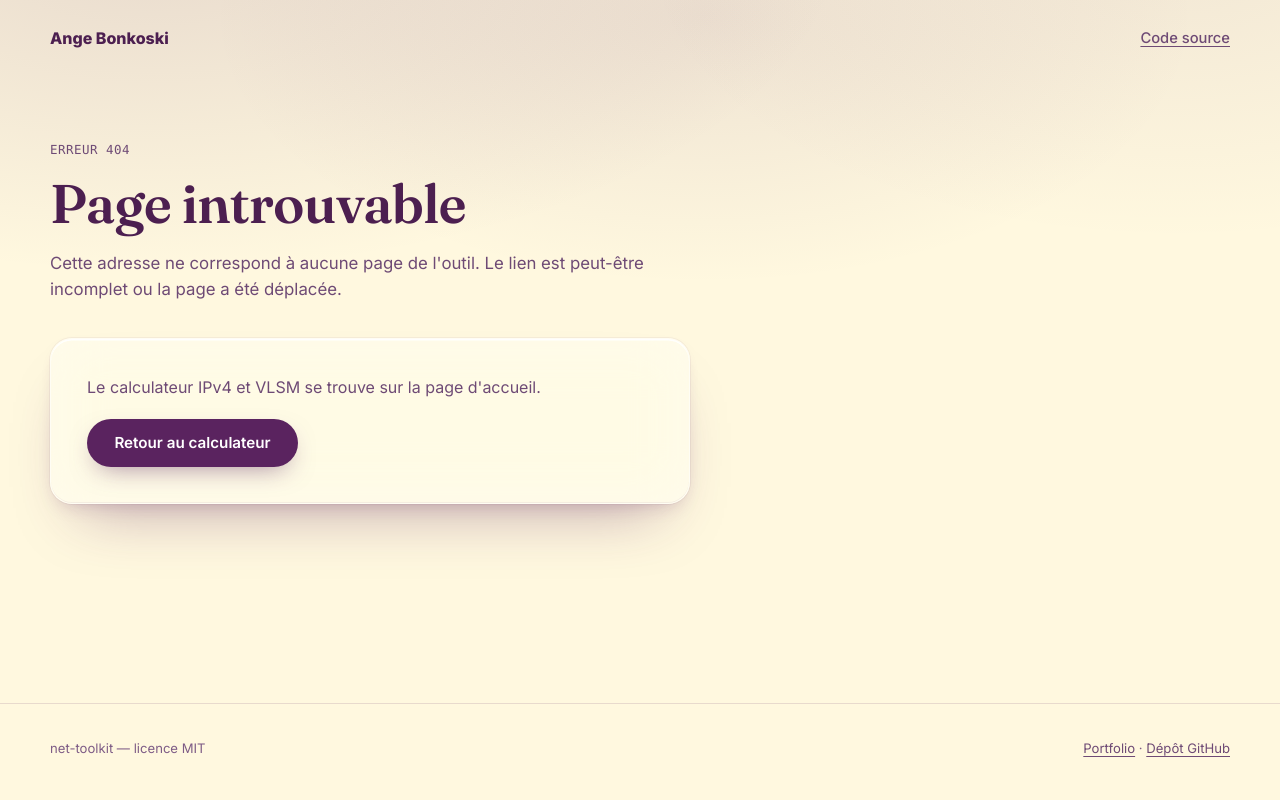
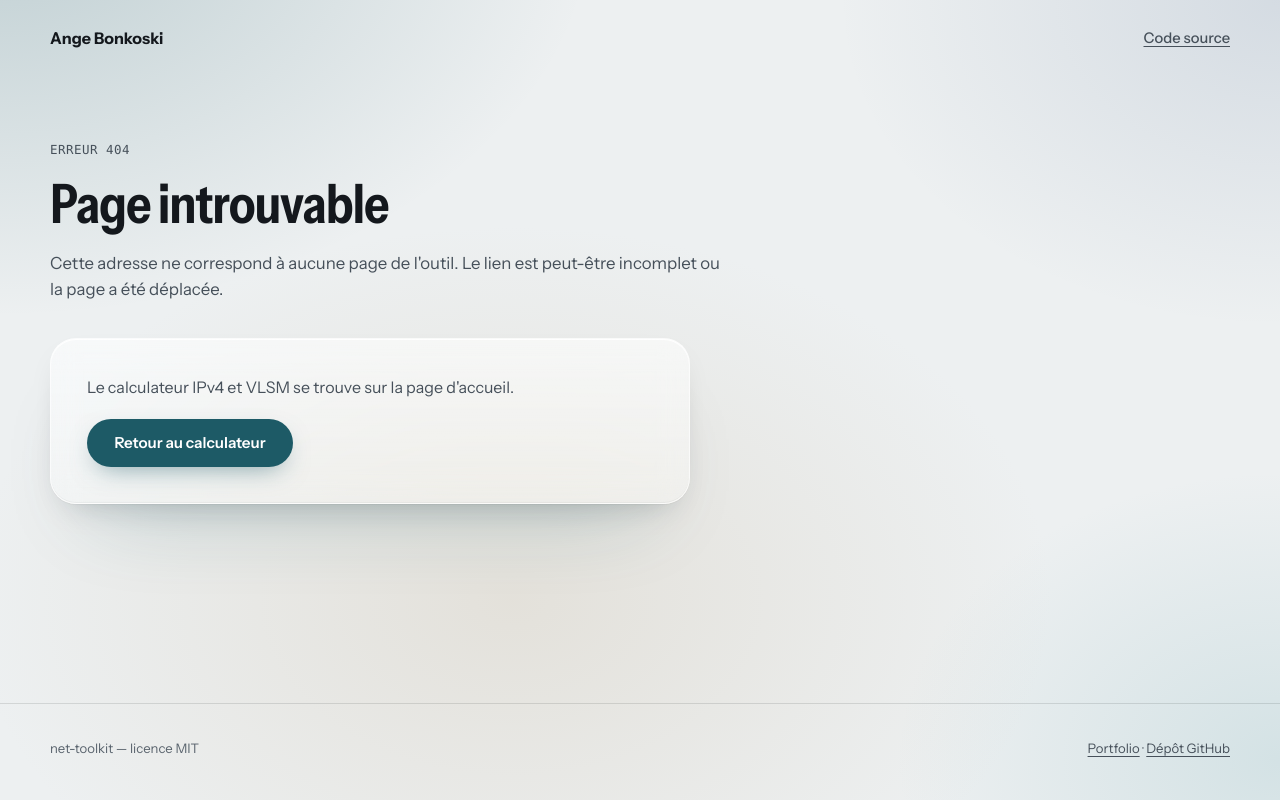
Before and after one commit to angele-os/net-toolkit, a website: page 404.html in a window 1280 px wide. Drawn offline with Linux system fonts and the light colour scheme.

Commit message:
style: identité du nouveau portfolio (brume, bleu pétrole, Instrument Sans, verre)

```diff
--- a/404.html
+++ b/404.html
@@ -7,14 +7,14 @@
   <meta name="referrer" content="strict-origin-when-cross-origin">
   <meta name="viewport" content="width=device-width, initial-scale=1">
   <meta name="color-scheme" content="light">
-  <meta name="theme-color" content="#FFF8DF">
+  <meta name="theme-color" content="#EDF0F1">
   <!-- Une page d'erreur ne doit pas apparaître dans les moteurs de recherche -->
   <meta name="robots" content="noindex">
   <title>Page introuvable — net-toolkit</title>
   <!-- Chemins ABSOLUS (/css/…) : cette page est affichée pour n'importe quelle adresse inconnue,
        par ex. /a/b/c ; un chemin relatif chercherait alors /a/b/css/style.css. -->
   <link rel="icon" type="image/svg+xml" href="/favicon.svg">
-  <link rel="preload" href="/fonts/inter-latin-wght-normal.woff2" as="font" type="font/woff2" crossorigin>
+  <link rel="preload" href="/fonts/instrument-sans-latin-standard-normal.woff2" as="font" type="font/woff2" crossorigin>
   <link rel="stylesheet" href="/css/style.css">
 </head>
 <body>
--- a/css/style.css
+++ b/css/style.css
@@ -1,55 +1,50 @@
 /* net-toolkit — styles
-   Identité visuelle reprise du portfolio (ange-bonkoski.fr), version sobre.
+   Identité visuelle reprise du portfolio (ange-bonkoski.fr) : « ardoise et brume », fond gris brume,
+   encre presque noire, un seul accent bleu pétrole, panneaux en verre.
    Organisation : polices → variables → base → mise en page → composants → responsive → accessibilité. */
 
-/* ========== 1. Polices auto-hébergées (licence SIL OFL 1.1, voir fonts/README.md) ========== */
+/* ========== 1. Polices auto-hébergées (Instrument Sans, licence SIL OFL 1.1, voir fonts/README.md) ========== */
 @font-face {
-  font-family: 'Inter';
-  src: url('../fonts/inter-latin-wght-normal.woff2') format('woff2');
-  font-weight: 100 900;   /* police variable : toutes les graisses dans un seul fichier */
+  font-family: 'Instrument Sans';
+  src: url('../fonts/instrument-sans-latin-standard-normal.woff2') format('woff2');
+  font-weight: 400 700;      /* police variable : graisses 400 à 700 dans un seul fichier */
+  font-stretch: 75% 100%;    /* et largeurs 75 % à 100 % : les titres sont légèrement condensés */
   font-style: normal;
-  font-display: swap;     /* affiche le texte tout de suite avec une police de secours */
-}
-
-@font-face {
-  font-family: 'Fraunces';
-  src: url('../fonts/fraunces-latin-opsz-normal.woff2') format('woff2');
-  font-weight: 100 900;
-  font-style: normal;
-  font-display: swap;
+  font-display: swap;        /* affiche le texte tout de suite avec une police de secours */
 }
 
 /* ========== 2. Variables : toutes les couleurs et mesures de l'identité visuelle ========== */
 :root {
-  --white: #fffdf6;
-  --bg: #FFF8DF;
-  --bg-deep: #F7EBBE;
+  /* Couleurs du portfolio (contrastes mesurés sur le fond --bg) */
+  --white: #fff;
+  --bg: #EDF0F1;            /* brume */
+  --bg-deep: #E4E9EB;
 
-  --accent: #5A235F;
-  --accent-deep: #3E1841;
-  --accent-soft: rgba(90, 35, 95, .14);
-  --accent-glow: rgba(90, 35, 95, .28);
+  --accent: #1D5A66;        /* bleu pétrole : 6,8:1 (blanc sur pétrole : 7,8:1) */
+  --accent-deep: #143F48;
+  --accent-soft: rgba(29, 90, 102, .10);
+  --accent-glow: rgba(29, 90, 102, .28);
 
-  --text: #4C1F50;
-  --text-dim: #6E4A75;
-  --text-faint: #7E5C86;
+  --text: #14181D;          /* encre : 15,6:1 */
+  --text-dim: #46505A;      /* texte secondaire : 7,2:1 */
+  --text-faint: #59636D;    /* texte discret : 5,3:1 */
 
-  --line: rgba(90, 35, 95, .14);
-  --line-soft: rgba(90, 35, 95, .09);
-  --line-strong: rgba(90, 35, 95, .28);
+  --line: rgba(20, 24, 29, .12);
+  --line-soft: rgba(20, 24, 29, .08);
+  --line-strong: rgba(20, 24, 29, .2);
 
-  /* Rouge des erreurs (même que le badge « Nouveautés » du portfolio) */
-  --error: #c81e1e;
-  --error-bg: rgba(220, 38, 38, .08);
-  --error-line: rgba(220, 38, 38, .3);
+  /* Rouge des erreurs : couleur d'alerte, volontairement distincte de l'accent */
+  --error: #B42318;
+  --error-bg: rgba(180, 35, 24, .07);
+  --error-line: rgba(180, 35, 24, .3);
 
-  --r-lg: 32px;
-  --r-md: 22px;
-  --r-sm: 14px;
+  --r-lg: 26px;
+  --r-md: 18px;
+  --r-sm: 12px;
   --ease: cubic-bezier(.16, 1, .3, 1);
 
-  --sans: 'Inter', -apple-system, BlinkMacSystemFont, 'Helvetica Neue', Arial, sans-serif;
-  --display: 'Fraunces', 'Iowan Old Style', Georgia, serif;
+  --sans: 'Instrument Sans', ui-sans-serif, system-ui, -apple-system, 'Segoe UI', Roboto, 'Helvetica Neue', Arial, sans-serif;
+  --display: var(--sans);   /* titres : même police, plus condensée (font-stretch) */
   --mono: ui-monospace, 'SF Mono', 'Cascadia Code', 'Menlo', 'Consolas', monospace;
 
   /* Marge latérale de la page */
@@ -76,13 +71,15 @@ body {
   font-family: var(--sans);
   line-height: 1.55;
   color: var(--text);
-  /* Fond crème + taches violettes très diffuses en haut de page (sans animation) */
+  /* Fond brume + halos très flous (pétrole, bleu, sable), comme le portfolio, sans animation */
   background-color: var(--bg);
   background-image:
-    radial-gradient(ellipse 70rem 34rem at 12% -8%, rgba(90, 35, 95, .14), transparent 62%),
-    radial-gradient(ellipse 56rem 30rem at 92% -6%, rgba(90, 35, 95, .08), transparent 60%),
-    radial-gradient(ellipse 44rem 24rem at 55% 2%, rgba(90, 35, 95, .1), transparent 70%);
+    radial-gradient(ellipse 60rem 40rem at 0% -10%, rgba(29, 90, 102, .22), transparent 62%),
+    radial-gradient(ellipse 46rem 34rem at 100% 0%, rgba(84, 112, 150, .16), transparent 60%),
+    radial-gradient(ellipse 52rem 36rem at 40% 75%, rgba(205, 190, 166, .30), transparent 65%),
+    radial-gradient(ellipse 40rem 30rem at 100% 95%, rgba(110, 170, 180, .20), transparent 60%);
   background-repeat: no-repeat;
+  background-attachment: fixed;
   -webkit-font-smoothing: antialiased;
 }
 
@@ -91,9 +88,10 @@ h2,
 h3 {
   margin: 0;
   font-family: var(--display);
-  font-weight: 600;
-  letter-spacing: -0.01em;
-  line-height: 1.2;
+  font-weight: 650;
+  font-stretch: 82%;
+  letter-spacing: -0.02em;
+  line-height: 1.15;
   color: var(--text);
 }
 
@@ -219,17 +217,17 @@ a:hover {
 .panel {
   margin-bottom: 4rem;
   padding: clamp(1.1rem, 3.5vw, 2.25rem);
-  background: rgba(255, 253, 246, .58);
-  border: 1px solid rgba(255, 253, 246, .85);
-  border-radius: var(--r-md);
-  -webkit-backdrop-filter: blur(28px) saturate(170%);
-  backdrop-filter: blur(28px) saturate(170%);
+  background: linear-gradient(180deg, rgba(255, 255, 255, .58), rgba(255, 255, 255, .34));
+  border: 1px solid rgba(255, 255, 255, .6);
+  border-radius: var(--r-lg);
+  -webkit-backdrop-filter: blur(14px) saturate(170%);
+  backdrop-filter: blur(14px) saturate(170%);
   box-shadow:
-    inset 0 1.5px 0 rgba(255, 255, 255, .95),
-    inset 0 -1px 0 rgba(90, 35, 95, .06),
-    0 0 0 1px rgba(90, 35, 95, .05),
-    0 8px 20px -10px var(--accent-glow),
-    0 34px 64px -30px rgba(90, 35, 95, .4);
+    inset 0 1px 0 rgba(255, 255, 255, .95),
+    inset 0 -1px 0 rgba(20, 24, 29, .04),
+    0 1px 1px rgba(20, 24, 29, .04),
+    0 14px 34px -18px rgba(20, 24, 29, .26),
+    0 44px 90px -48px rgba(29, 90, 102, .32);
 }
 
 /* Page 404 : panneau court avec un bouton de retour */
@@ -299,7 +297,7 @@ a:hover {
   padding: .5rem 1rem;
   border: 1px solid var(--line);
   border-radius: 999px;
-  background: rgba(90, 35, 95, .055);
+  background: rgba(20, 24, 29, .055);
   font: inherit;
   font-size: .86rem;
   font-weight: 500;
@@ -309,7 +307,7 @@ a:hover {
 }
 
 .pill:hover {
-  background: rgba(90, 35, 95, .09);
+  background: rgba(20, 24, 29, .09);
   border-color: var(--line-strong);
 }
 
@@ -320,7 +318,7 @@ a:hover {
   margin-bottom: 1.75rem;
   padding: .3rem;
   border-radius: 999px;
-  background: rgba(90, 35, 95, .055);
+  background: rgba(20, 24, 29, .055);
   border: 1px solid var(--line);
 }
 
@@ -343,13 +341,13 @@ a:hover {
 
 .tab:hover {
   color: var(--text);
-  background: rgba(90, 35, 95, .06);
+  background: rgba(20, 24, 29, .06);
 }
 
 .tab[aria-selected='true'] {
   background: var(--accent);
   color: #fff;
-  box-shadow: 0 6px 16px -8px rgba(90, 35, 95, .55);
+  box-shadow: 0 6px 16px -8px rgba(29, 90, 102, .55);
 }
 
 .tabpanel {
@@ -390,7 +388,7 @@ legend {
   background: var(--white);
   border: 1px solid var(--line);
   border-radius: var(--r-sm);
-  box-shadow: inset 0 1px 2px rgba(90, 35, 95, .05);
+  box-shadow: inset 0 1px 2px rgba(20, 24, 29, .05);
   transition: border-color .25s var(--ease);
 }
 
@@ -444,7 +442,7 @@ legend {
 .btn--primary {
   background: var(--accent);
   color: #fff;
-  box-shadow: 0 10px 26px -10px rgba(90, 35, 95, .55);
+  box-shadow: 0 10px 26px -10px rgba(29, 90, 102, .55);
 }
 
 .btn--primary:hover {
@@ -456,13 +454,13 @@ legend {
 }
 
 .btn--secondary {
-  background: rgba(90, 35, 95, .05);
+  background: rgba(20, 24, 29, .05);
   border-color: var(--line);
   color: var(--text);
 }
 
 .btn--secondary:hover {
-  background: rgba(90, 35, 95, .08);
+  background: rgba(20, 24, 29, .08);
 }
 
 .btn--sm {
@@ -479,14 +477,14 @@ legend {
   padding: 0;
   border: 1px solid var(--line);
   border-radius: 999px;
-  background: rgba(90, 35, 95, .05);
+  background: rgba(20, 24, 29, .05);
   color: var(--text-dim);
   cursor: pointer;
   transition: background-color .3s var(--ease), color .3s var(--ease);
 }
 
 .btn-icon:hover {
-  background: rgba(90, 35, 95, .08);
+  background: rgba(20, 24, 29, .08);
   color: var(--accent-deep);
 }
 
@@ -550,7 +548,7 @@ legend {
     'hotes suppr';
   gap: .75rem;
   padding: .9rem;
-  background: rgba(255, 253, 246, .7);
+  background: rgba(255, 255, 255, .7);
   border: 1px solid var(--line-soft);
   border-radius: var(--r-sm);
 }
@@ -577,7 +575,7 @@ legend {
   justify-items: start;
   gap: 1rem;
   padding: 1.25rem;
-  background: rgba(255, 253, 246, .7);
+  background: rgba(255, 255, 255, .7);
   border: 1px dashed var(--line-strong);
   border-radius: var(--r-sm);
 }
@@ -603,6 +601,7 @@ legend {
   padding: 0;
   margin-bottom: .4rem;
   font-family: var(--display);
+  font-stretch: 82%;
   font-size: 1.1rem;
 }
 
@@ -646,13 +645,14 @@ legend {
   display: grid;
   gap: .75rem;
   padding: .9rem;
-  background: rgba(255, 253, 246, .7);
+  background: rgba(255, 255, 255, .7);
   border: 1px solid var(--line-soft);
   border-radius: var(--r-sm);
 }
 
 .vlan__titre {
   font-family: var(--display);
+  font-stretch: 82%;
   font-size: 1.05rem;
   font-weight: 600;
   color: var(--text);
@@ -796,8 +796,8 @@ legend {
   background: var(--white);
   border-radius: var(--r-md);
   box-shadow:
-    0 20px 45px -32px rgba(90, 35, 95, .3),
-    0 2px 8px -3px rgba(90, 35, 95, .06);
+    0 20px 45px -32px rgba(29, 90, 102, .3),
+    0 2px 8px -3px rgba(20, 24, 29, .06);
 }
 
 .card h3 {
@@ -819,8 +819,8 @@ legend {
   background: var(--line-soft);
   border-radius: var(--r-md);
   box-shadow:
-    0 20px 45px -32px rgba(90, 35, 95, .3),
-    0 2px 8px -3px rgba(90, 35, 95, .06);
+    0 20px 45px -32px rgba(29, 90, 102, .3),
+    0 2px 8px -3px rgba(20, 24, 29, .06);
 }
 
 .stat {
@@ -835,6 +835,7 @@ legend {
 .stat__value {
   margin: 0;
   font-family: var(--display);
+  font-stretch: 82%;
   font-weight: 600;
   font-size: clamp(1.2rem, 4.2vw, 1.75rem);
   line-height: 1.15;
@@ -965,9 +966,9 @@ legend {
 /* Les sous-réseaux se succèdent dans 4 teintes de violet ; « fill » colore un rectangle SVG,
    « background » colore la pastille de la légende (même classe pour les deux). */
 .seg-0 { fill: var(--accent-deep); background: var(--accent-deep); }
-.seg-1 { fill: #7a3f80; background: #7a3f80; }
-.seg-2 { fill: #a46ba9; background: #a46ba9; }
-.seg-3 { fill: #c9a3cc; background: #c9a3cc; }
+.seg-1 { fill: #3E7F8C; background: #3E7F8C; }
+.seg-2 { fill: #74A9B3; background: #74A9B3; }
+.seg-3 { fill: #B5D3D8; background: #B5D3D8; }
 
 /* Un trait clair sépare deux sous-réseaux voisins */
 .segment {
@@ -1041,7 +1042,7 @@ legend {
   font-family: var(--mono);
   font-size: .85rem;
   color: var(--accent-deep);
-  background: rgba(90, 35, 95, .055);
+  background: rgba(20, 24, 29, .055);
   border: 1px solid var(--line);
   border-radius: 999px;
 }
@@ -1091,6 +1092,7 @@ legend {
     padding: .5rem 0;
     border: 0;
     font-family: var(--display);
+  font-stretch: 82%;
     font-size: 1.1rem;
     font-weight: 600;
   }
```
Also changed, not shown: index.html (+2 -2 lines), README.md, docs/capture-ip.png, docs/capture-vlsm.png, favicon.svg, fonts/README.md, fonts/fraunces-latin-opsz-normal.woff2 (deleted), fonts/instrument-sans-latin-standard-normal.woff2 (added), fonts/inter-latin-wght-normal.woff2 (deleted).
